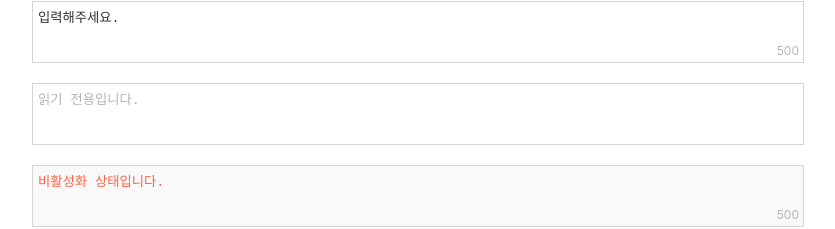
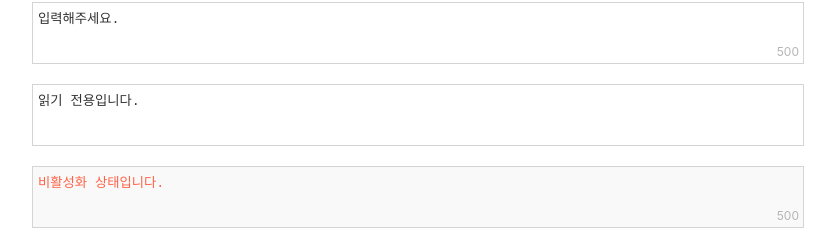
Before and after one commit to jyansol/homework, a React (Create React App) app: page / in a window 1280 px wide. Shown: the part 568-797 px from the top of the page, without its empty margins (222-1057 px from the left). Built offline with nearby package versions, Linux system fonts and the light colour scheme.

Commit message:
Add IE 스타일링 대응

```diff
--- a/package.json
+++ b/package.json
@@ -27,12 +27,14 @@
     "production": [
       ">0.2%",
       "not dead",
-      "not op_mini all"
+      "not op_mini all",
+      "ie9"
     ],
     "development": [
       "last 1 chrome version",
       "last 1 firefox version",
-      "last 1 safari version"
+      "last 1 safari version",
+      "ie9"
     ]
   }
 }
--- a/src/components/Card/index.js
+++ b/src/components/Card/index.js
@@ -48,7 +48,7 @@ const ImageContainer = styled.div`
   justify-content: center;
   align-items: center;
   width: ${props => (props.row ? '160px' : '200px')};
-  height: auto;
+  height: ${props => (props.row ? 'auto' : '200px')};
   img {
     width: 100%;
     height: 100%;
--- a/src/components/Form/index.js
+++ b/src/components/Form/index.js
@@ -38,7 +38,7 @@ const Form = () => {
       </Div>
       <Div>
         <ActiveButtonTextarea>
-          <Textarea placeholder="읽기 전용입니다." readOnly="readonly" maxlength={words.default}></Textarea>
+          <Textarea value="읽기 전용입니다." readonly="readonly" maxlength={words.default}></Textarea>
         </ActiveButtonTextarea>
       </Div>
       <Div>
```
Also changed, not shown: src/index.js (+4 -3 lines).
